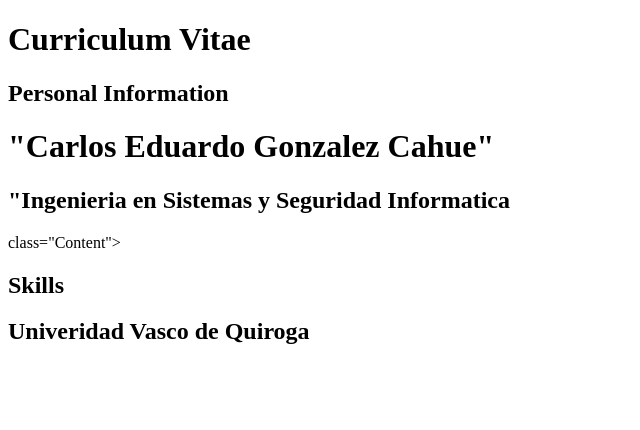
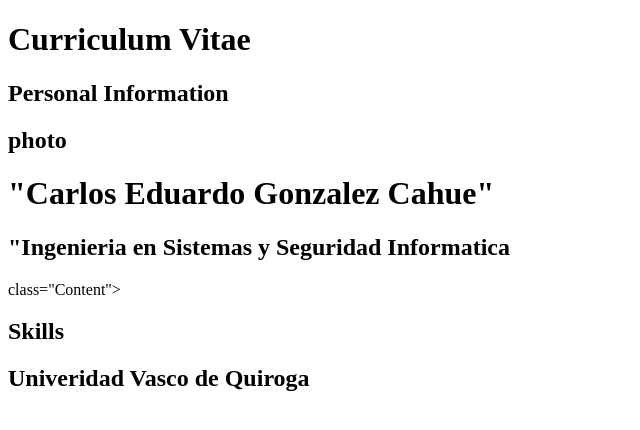
Before and after one commit to Lalo100605/cv-borrador, a plain HTML site: page index.html in a window 1280 px wide. Shown: the whole page, without its empty margins (0-640 px from the left). Drawn offline with Linux system fonts and the light colour scheme.

Commit message:
Update index.html
Se agregaron nuevas div de photo y profile

```diff
--- a/index.html
+++ b/index.html
@@ -9,8 +9,13 @@
     <h1>Curriculum Vitae</h1>
     <h2> Personal Information</h2>
     <div class="header">
-        <h1>"Carlos Eduardo Gonzalez Cahue"</h1>
-        <h2>"Ingenieria en Sistemas y Seguridad Informatica</h2>
+        <div class="photo">
+            <h2>photo</h2>
+        </div>
+        <div class="profile">
+            <h1>"Carlos Eduardo Gonzalez Cahue"</h1>
+            <h2>"Ingenieria en Sistemas y Seguridad Informatica</h2>
+        </div>
 
     </div>
     <div> class="Content">
@@ -19,7 +24,6 @@
         </div>
         <div class="experience">
             <h2>Univeridad Vasco de Quiroga</h2>
-
         </div>
     </div>
 </body>
```
